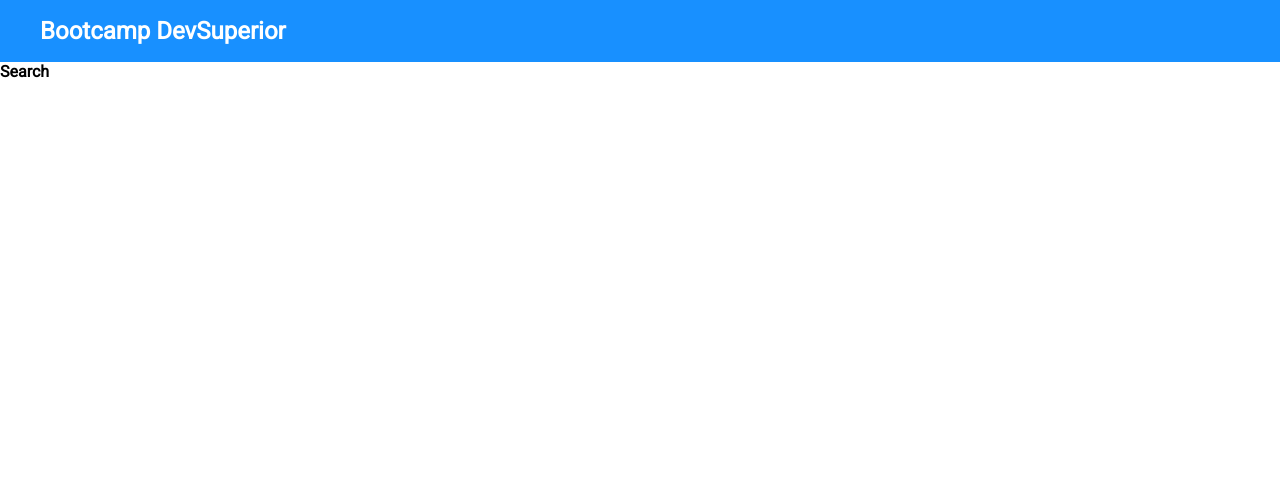
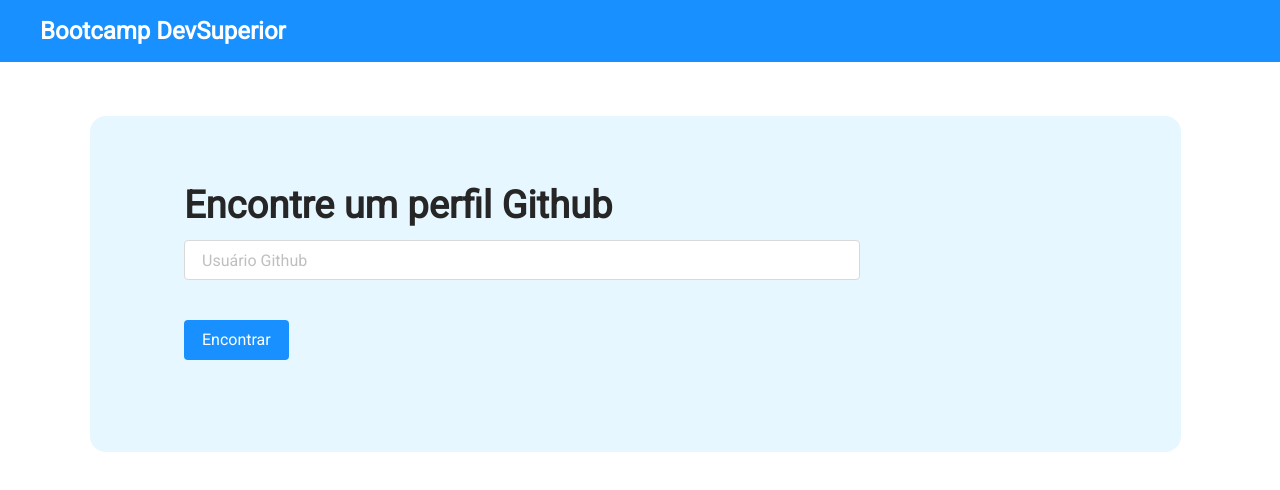
Before and after one commit to santosediego/github-user-search, a React (Create React App) app: page /search in a window 1280 px wide. Shown: the top 490 px of the page. Built offline with nearby package versions, Linux system fonts and the light colour scheme.

Commit message:
Searching the Github API

```diff
--- a/package.json
+++ b/package.json
@@ -11,6 +11,7 @@
     "@types/react": "^16.9.53",
     "@types/react-dom": "^16.9.8",
     "@types/react-router-dom": "^5.1.6",
+    "axios": "^0.21.0",
     "react": "^17.0.1",
     "react-dom": "^17.0.1",
     "react-router-dom": "^5.2.0",
--- a/src/core/components/Button/styles.css
+++ b/src/core/components/Button/styles.css
@@ -2,9 +2,8 @@
     background: #1890FF;
     border-radius: 4px;
     border: none;
-
+    cursor: pointer;
     padding: 8px 18px 8px 18px;
-
     font-family: Roboto;
     font-style: normal;
     font-weight: normal;
--- /dev/null
+++ b/src/core/utils/request.ts
@@ -0,0 +1,17 @@
+import axios, { Method } from 'axios';
+
+//Criamos um tipo para o method, os registros para a url;
+type RequestParams = {
+    method?: Method;
+    url: string; // url vinda da chamda;
+}
+
+// A url basica das requisições;
+const BASE_URL = 'https://api.github.com/users';
+
+export const makeRequest = ({ method = 'GET', url }: RequestParams) => {
+    return axios ({
+        method,
+        url: `${BASE_URL}${url}`
+    });
+}
--- a/src/pages/Search/index.tsx
+++ b/src/pages/Search/index.tsx
@@ -1,10 +1,39 @@
-import React from 'react';
+import Button from 'core/components/Button';
+import React, { useState } from 'react';
+import { makeRequest } from 'core/utils/request';
+import "./styles.css";
 
 const Search = () => {
+
+    const [search, setSearch] = useState('');
+
+    const handleOnChange = (event : React.ChangeEvent<HTMLInputElement>) => {
+        setSearch(event.target.value)
+    }
+
+    const handleSubmit = (event: React.FormEvent<HTMLFormElement>) =>{
+        event.preventDefault();
+
+        makeRequest({url:`/${search}`});
+    }
+
     return (
-        <div>
-            <h4>Search</h4>
-        </div>
+        <form onSubmit={handleSubmit}>
+            <div className="search-container">
+                <h1 className="title-text">Encontre um perfil Github</h1>
+                <input
+                    value={search}
+                    onChange={handleOnChange}
+                    name="search"
+                    className="input-user"
+                    type="text"
+                    placeholder="Usuário Github"
+                />
+                <div className="btn-encontar">
+                    <Button text="Encontrar" />
+                </div>
+            </div>
+        </form>
     );
 }
 
--- a/src/pages/Search/styles.css
+++ b/src/pages/Search/styles.css
@@ -0,0 +1,52 @@
+.search-container {
+    height: 270px;
+    background: #E6F7FF;
+    border-radius: 16px;
+    margin-top: 54px;
+    margin-left: 90px;
+    margin-right: 99px;
+    padding-top: 66px;
+    padding-left: 94px;
+}
+
+.title-text {
+    font-size: 38px;
+    line-height: 46px;
+    color: #262626;
+}
+
+::-webkit-input-placeholder {
+    color: #BFBFBF;
+ }
+
+ :-moz-placeholder { /* Firefox 18- */
+    color: #BFBFBF;
+ }
+
+ ::-moz-placeholder {  /* Firefox 19+ */
+    color: #BFBFBF;
+ }
+
+ :-ms-input-placeholder {
+    color: #BFBFBF;
+ }
+
+.input-user {
+    background: #FFFFFF;
+    border: 1px solid #D9D9D9;
+    box-sizing: border-box;
+    border-radius: 4px;
+    font-size: 16px;
+    line-height: 24px;
+    display: flex;
+    align-items: center;
+    color: #000000;
+    margin-top: 12px;
+    width: 676px;
+    height: 40px;
+    padding-left: 17px;
+}
+
+.btn-encontar {
+    margin-top: 40px;
+}
```
Also changed, not shown: 1 other file (tests, documents, lock files or other folders).
